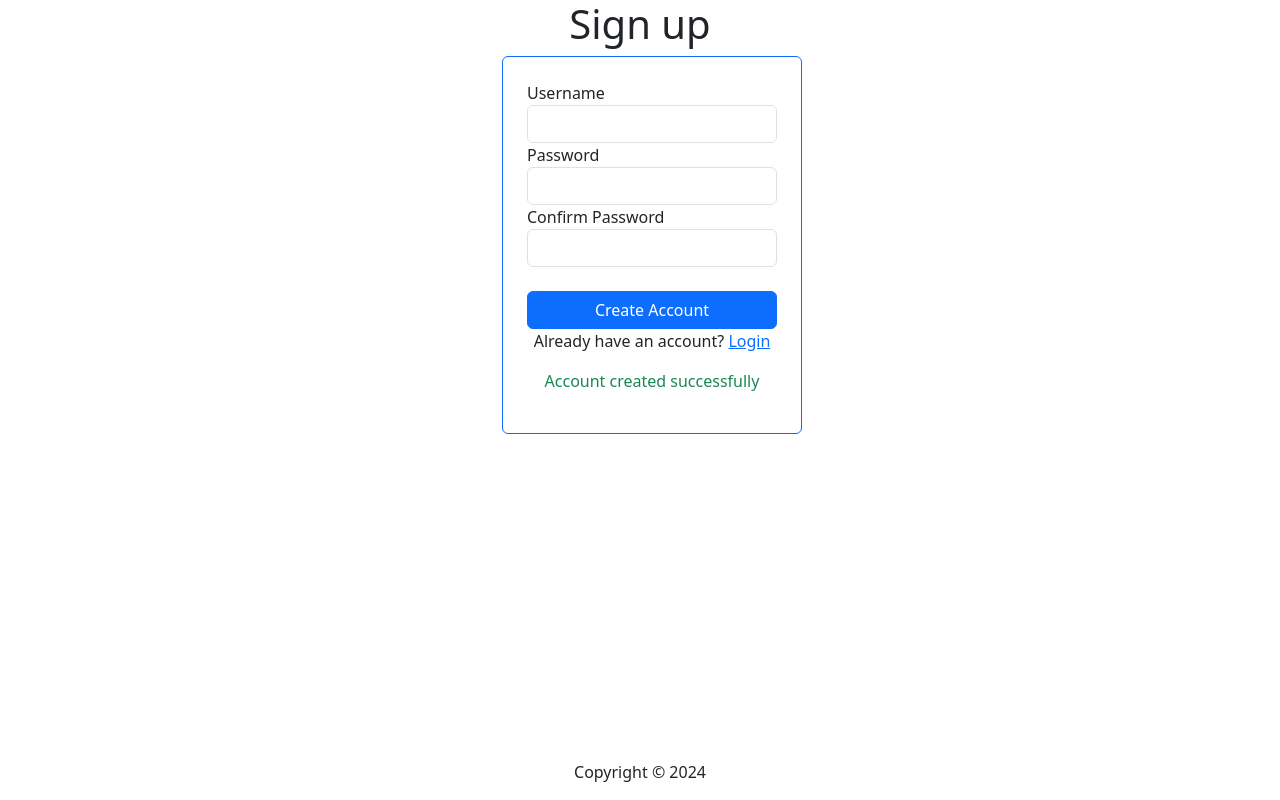
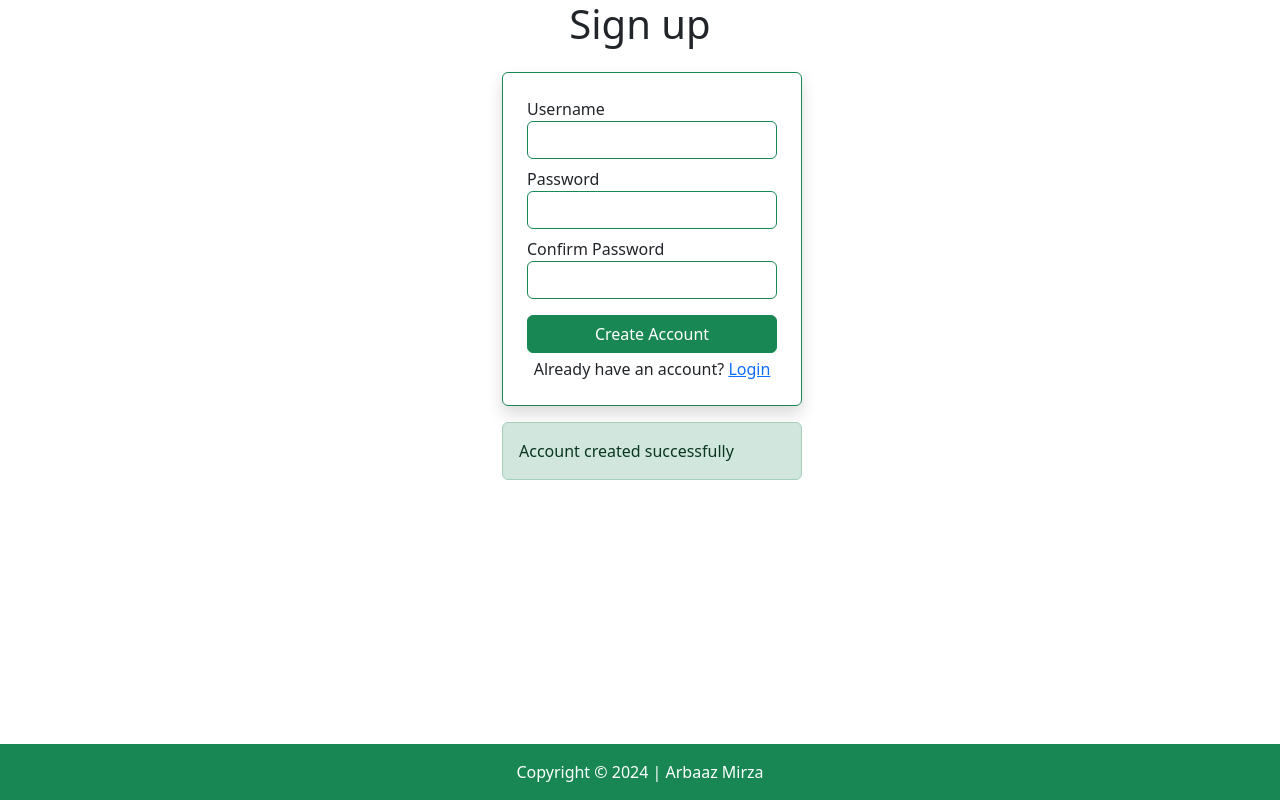
Before and after one commit to am-ping/cosc-4806, a PHP site: page /signup in a window 1280 px wide. Run offline with PHP 8.4, Linux system fonts and the light colour scheme; the visitor is signed in with stand-in values (Sample User, id 1); data that the repository does not hold is empty.

```diff
--- a/app/views/signup/index.php
+++ b/app/views/signup/index.php
@@ -9,42 +9,41 @@
     </div>
 
 <div class="row mx-auto" style="width: 300px;">
-    <div class="col-sm-auto mx-auto border border-primary rounded p-4" style="width: 300px;">
+    <div class="shadow col-sm-auto mx-auto border border-success rounded p-4 mb-3 mt-3" style="width: 300px;">
         <form action="/signup/verify" method="post" >
             <fieldset>
-                <div class="form-group">
+                <div class="form-group mb-2">
                     <label for="username">Username</label>
-                    <input required type="text" class="form-control" name="username">
+                    <input required type="text" class="form-control border-success" name="username">
                 </div>
-                <div class="form-group">
+                <div class="form-group mb-2">
                     <label for="password">Password</label>
-                    <input required type="password" class="form-control" name="password">
+                    <input required type="password" class="form-control border-success"" name="password">
                 </div>
-                <div class="form-group">
+                <div class="form-group mb-3">
                     <label for="confirm_pwd">Confirm Password</label>
-                    <input required type="password" class="form-control" name="confirm_pwd">
+                    <input required type="password" class="form-control border-success"" name="confirm_pwd">
                 </div>
-                <br>
-                <button type="submit" class="btn btn-primary" style="width: 100%;">Create Account</button>
+                <button type="submit" class="btn btn-success mb-1 mt-0" style="width: 100%;">Create Account</button>
             </fieldset>
         </form>
-        <p class="text-center">Already have an account? <a href='/login'>Login</a></p>
+        <p class="text-center mb-0">Already have an account? <a href='/login'>Login</a></p>
+    </div>
     <?php
     if (isset($_SESSION["acct_created"])) {
-          echo '<p class="text-center text-success">' . $_SESSION["acct_created"] . '</p>';
+      echo '<div class="alert alert-success" role="alert">' . $_SESSION["acct_created"] . '</div>';
       unset($_SESSION["acct_created"]);
     } else if (isset($_SESSION["failed_signup"])) {
-          echo '<p class="text-center text-danger">' . $_SESSION["failed_signup"] . '</p>';
+      echo '<div class="alert alert-danger" role="alert">' . $_SESSION["failed_signup"] . '</div>';
       unset($_SESSION["failed_signup"]);
     } else if (isset($_SESSION["pwds_unmatch"])) {
-          echo '<p class="text-center text-danger">' . $_SESSION["pwds_unmatch"] . '</p>';
+      echo '<div class="alert alert-danger" role="alert">' . $_SESSION["pwds_unmatch"] . '</div>';
       unset($_SESSION["pwds_unmatch"]);
     } else if (isset($_SESSION["pwd_strength"])) {
-          echo '<p class="text-center text-danger">' . $_SESSION["pwd_strength"] . '</p>';
+      echo '<div class="alert alert-danger" role="alert">' . $_SESSION["pwd_strength"] . '</div>';
       unset($_SESSION["pwd_strength"]);
     }
     ?>
 </div>
-</div>
 
 <?php require_once 'app/views/templates/footer.php' ?>
--- a/app/views/templates/footer.php
+++ b/app/views/templates/footer.php
@@ -1,7 +1,7 @@
-<footer class="footer fixed-bottom mx-auto text-center" style="width: 200px;"">
+<footer class="footer fixed-bottom text-bg-success mx-auto text-center p-3 pb-0" style="width: 100%;"">
     <div class="row">
         <div class="col-lg-12">
-            <p>Copyright &copy; <?php echo date('Y'); ?> </p>
+            <p>Copyright &copy; <?php echo date('Y'); ?> | Arbaaz Mirza </p>
         </div>
     </div>
 </footer>
```
Also changed, not shown: app/controllers/reports.php (added, +11 -0 lines), app/views/login/index.php (+14 -20 lines), app/views/reminders/index.php (+37 -3 lines), app/views/reports/index.php (added, +52 -0 lines). Lines whose indentation alone changed are shown as unchanged.
